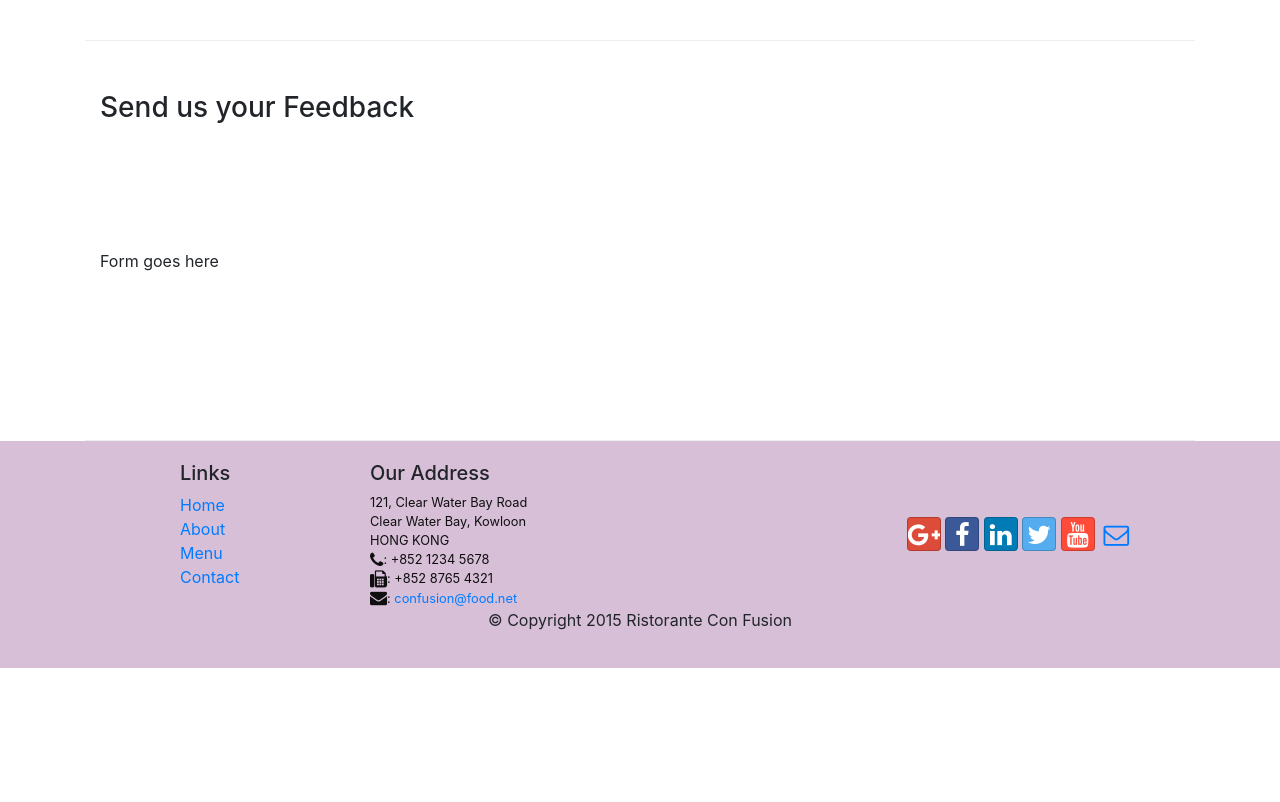
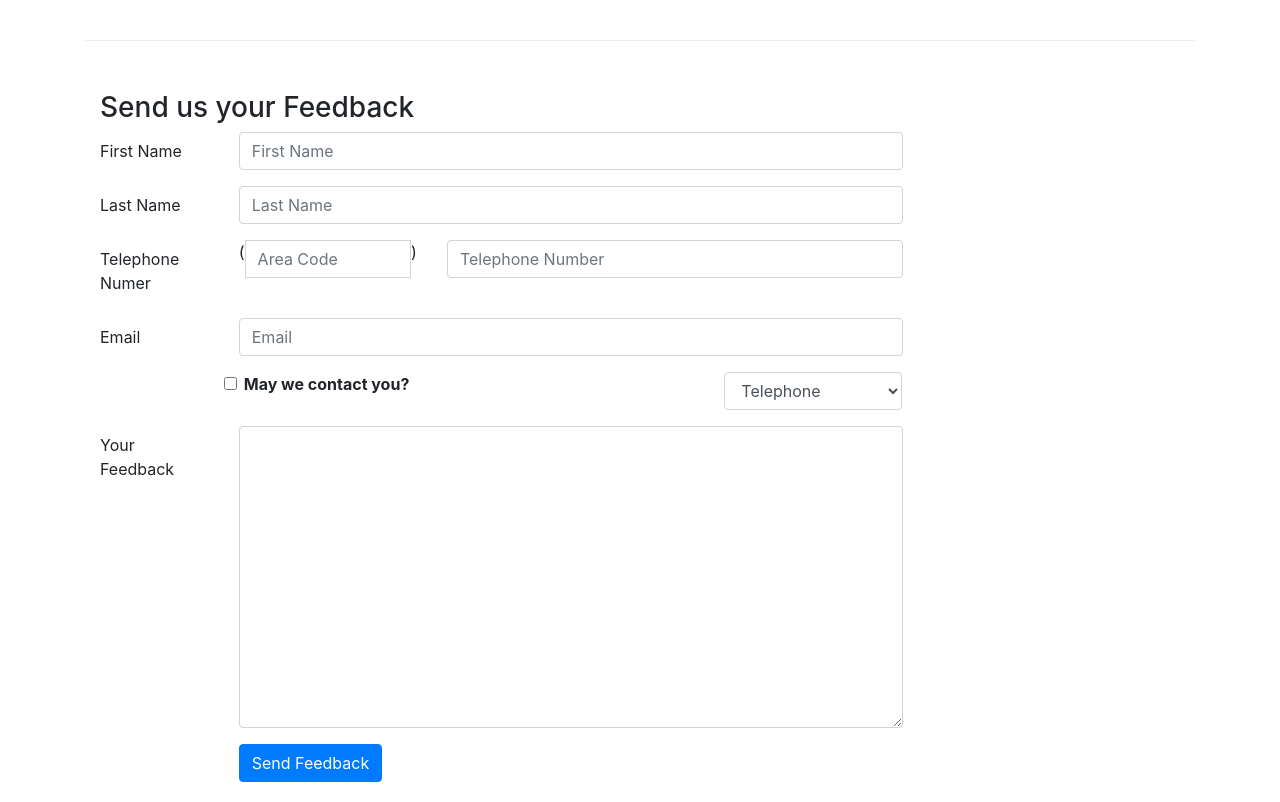
Before and after one commit to SHOBANAM93/bootstrap-test, a website: page contactus.html in a window 1280 px wide. Shown: the part 800-1602 px from the top of the page. Before the commit the page ends 1468 px from the top, so only its background shows below. Drawn offline with nearby package versions, Linux system fonts and the light colour scheme.

Commit message:
bootstrap forms

```diff
--- a/contactus.html
+++ b/contactus.html
@@ -93,7 +93,68 @@
               <h3>Send us your Feedback</h3>
            </div>
             <div class="col-12 col-md-9">
-                Form goes here
+                <form>
+                    <div class="form-group row">
+                        <label for="firstname" class="col-md-2 col-form-label">First Name</label>
+                        <div class="col-md-10">
+                            <input type="text" class="form-control" id="firstname" name="firstname" placeholder="First Name"/>
+                        </div>
+                    </div>
+                    <div class="form-group row">
+                        <label for="lastname" class="col-md-2 col-form-label">Last Name</label>
+                        <div class="col-md-10">
+                            <input type="text" class="form-control" id="lastname" name="lastname" placeholder="Last Name"/>
+                        </div>
+                    </div>
+                    <div class="form-group row">
+                        <label for="telnum" class="col-md-2 col-form-label">Telephone Numer</label>
+                        <div class="col-5 col-sm-4 col-md-3">
+                            <div class="input-group">
+                                <div class="input-group-addon">(</div>
+                                <input type="tel" class="form-control" id="areacode" name="areacode" placeholder="Area Code"/>
+                                <div class="input-group-addon">)</div>
+                            </div>
+                        </div>
+                        <div class="col-7 col-sm-6 col-md-7">
+                            <input type="tel" class="form-control" id="telnum" name="telnum" placeholder="Telephone Number"/>
+                        </div>
+                    </div>
+                    <div class="form-group row">
+                        <label for="email" class="col-md-2 col-form-label">Email</label>
+                        <div class="col-md-10">
+                            <input type="email" class="form-control" id="email" name="email" placeholder="Email"/>
+                        </div>
+                    </div>
+
+                    <div class="form-group row">
+                        <div class="form-check col-md-6 offset-md-2">
+                            <label class="form-check-label">
+                                <input type="checkbox" class="form-check-input" name="approve" value=""><strong>
+                                May we contact you?
+                                </strong>
+                            </label>
+                        </div>
+                        <div class="col-md-3 offset-md-1">
+                            <select class="form-control">
+                                <option>Telephone</option>
+                                <option>Email</option>
+                            </select>
+                        </div>
+                    </div>
+                    <div class="form-group row">
+                        <label for="feedback" class="col-md-2 col-form-label">Your Feedback</label>
+                        <div class="col-md-10">
+                            <textarea class="form-control" id="feedback" name="feedback" rows="12"></textarea>
+                        </div>
+                    </div>
+
+                    <div class="form-group row">
+                        <div class="offset-md-2 col-md-10">
+                            <button type="submit" class="btn btn-primary">Send Feedback
+                            </button>
+                        </div>
+                    </div>
+                </form>
             </div>
              <div class="col-12 col-md">
             </div>
```
